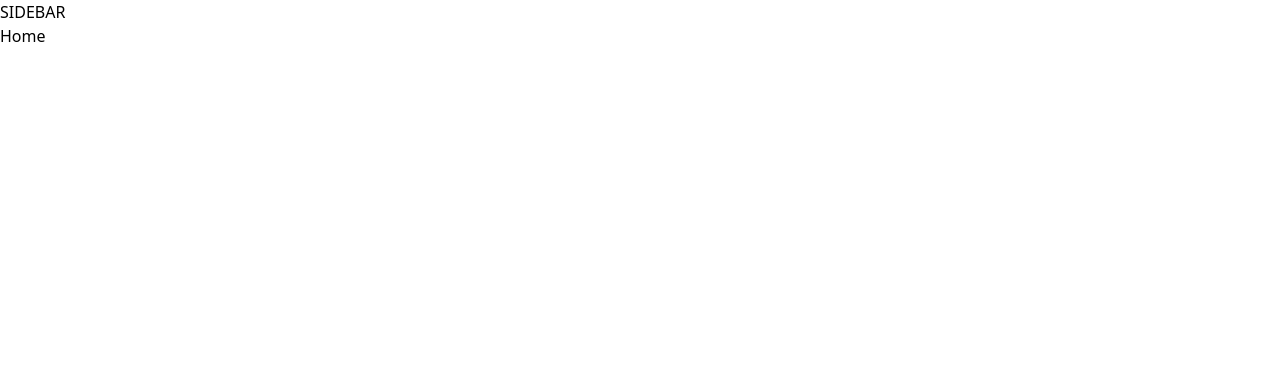
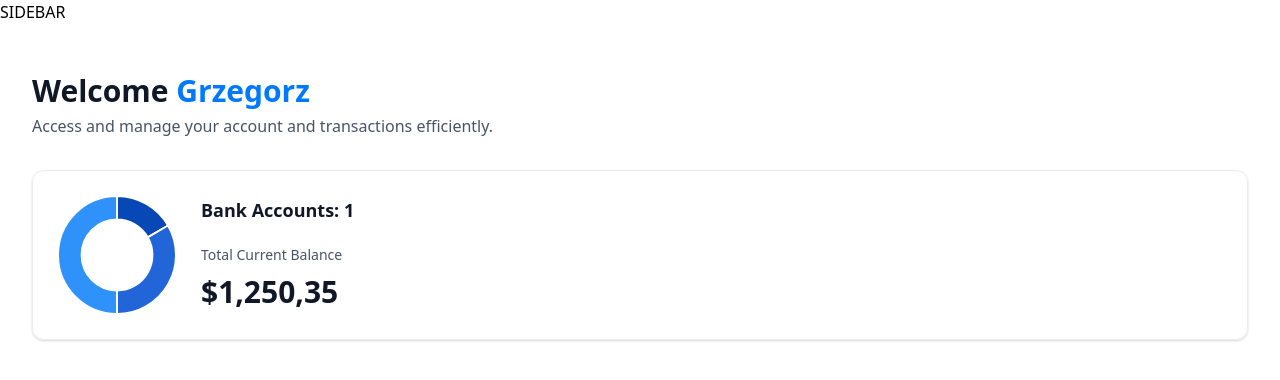
Before and after one commit to GrzegorzKopacki/banking_app, a Next.js app: page / in a window 1280 px wide. Shown: the top 380 px of the page. Built offline with nearby package versions, Linux system fonts and the light colour scheme.

Commit message:
created DoughnutChart component and import chartjs in project

```diff
--- a/app/(auth)/sign-in/page.tsx
+++ b/app/(auth)/sign-in/page.tsx
@@ -1,3 +1,5 @@
 export function SignIn() {
-	return <div>Home</div>;
+	return <div>SignIn</div>;
 }
+
+export default SignIn
--- a/app/(auth)/sign-up/page.tsx
+++ b/app/(auth)/sign-up/page.tsx
@@ -1,3 +1,5 @@
 export function SignUp() {
 	return <div>Home</div>;
 }
+
+export default SignUp;
--- a/app/(root)/page.tsx
+++ b/app/(root)/page.tsx
@@ -1,7 +1,27 @@
-import React from "react";
+import { HeaderBox } from "@/components/HeaderBox";
+import { TotalBalanceBox } from "@/components/TotalBalanceBox";
 
 export function Home() {
-	return <div>Home</div>;
+	const loggedIn = { firstName: "Grzegorz" };
+	return (
+		<section className="home">
+			<div className="home-content">
+				<header className="home-header">
+					<HeaderBox
+						type="greeting"
+						title="Welcome"
+						user={loggedIn?.firstName || "Guest"}
+						subtext="Access and manage your account and transactions efficiently. "
+					/>
+					<TotalBalanceBox
+						accounts={[]}
+						totalBanks={1}
+						totalCurrentBalance={1250.35}
+					/>
+				</header>
+			</div>
+		</section>
+	);
 }
 
 export default Home;
--- /dev/null
+++ b/components/AnimatedCounter.tsx
@@ -0,0 +1,11 @@
+"use client";
+
+import CountUp from "react-countup";
+
+export function AnimatedCounter({ amount }: { amount: number }) {
+	return (
+		<div className="w-full">
+			<CountUp end={amount} decimal="," prefix="$" decimals={2} />
+		</div>
+	);
+}
--- /dev/null
+++ b/components/DoughnutChart.tsx
@@ -0,0 +1,38 @@
+"use client";
+
+import { Chart as ChartJS, ArcElement, Tooltip, Legend } from "chart.js";
+import { Doughnut } from "react-chartjs-2";
+
+ChartJS.register(ArcElement, Tooltip, Legend);
+
+const DoughnutChart = ({ accounts }: DoughnutChartProps) => {
+	// const accountNames = accounts.map((a) => a.name);
+	// const balances = accounts.map((a) => a.currentBalance);
+
+	const data = {
+		datasets: [
+			{
+				label: "Banks",
+				data: [1250, 2500, 3750],
+				backgroundColor: ["#0747b6", "#2265d8", "#2f91fa"],
+			},
+		],
+		labels: ["Bank 1", "Bank 2", "Bank 3"],
+	};
+
+	return (
+		<Doughnut
+			data={data}
+			options={{
+				cutout: "60%",
+				plugins: {
+					legend: {
+						display: false,
+					},
+				},
+			}}
+		/>
+	);
+};
+
+export default DoughnutChart;
--- /dev/null
+++ b/components/HeaderBox.tsx
@@ -0,0 +1,18 @@
+export function HeaderBox({
+	type = "title",
+	title,
+	subtext,
+	user,
+}: HeaderBoxProps) {
+	return (
+		<div className="header-box">
+			<h1 className="header-box-title">
+				{title}
+				{type === "greeting" && (
+					<span className="text-bankGradient">&nbsp;{user}</span>
+				)}
+			</h1>
+			<p className="header-box-subtext">{subtext}</p>
+		</div>
+	);
+}
--- /dev/null
+++ b/components/TotalBalanceBox.tsx
@@ -0,0 +1,25 @@
+import { AnimatedCounter } from "./AnimatedCounter";
+import DoughnutChart from "./DoughnutChart";
+
+export function TotalBalanceBox({
+	accounts = [],
+	totalBanks,
+	totalCurrentBalance,
+}: TotlaBalanceBoxProps) {
+	return (
+		<section className="total-balance">
+			<div className="total-balance-chart">
+				<DoughnutChart accounts={accounts} />
+			</div>
+			<div className="flex flex-col gap-6">
+				<h2 className="header-2">Bank Accounts: {totalBanks}</h2>
+				<div className="flex flex-col gap-2">
+					<p className="total-balance-label">Total Current Balance</p>
+					<div className="total-balance-amount flex-center gap-2">
+						<AnimatedCounter amount={totalCurrentBalance} />
+					</div>
+				</div>
+			</div>
+		</section>
+	);
+}
--- a/package.json
+++ b/package.json
@@ -9,11 +9,15 @@
     "lint": "next lint"
   },
   "dependencies": {
+    "chart.js": "^4.4.3",
     "class-variance-authority": "^0.7.0",
     "clsx": "^2.1.1",
     "lucide-react": "^0.379.0",
     "next": "14.2.3",
+    "query-string": "^9.0.0",
     "react": "^18",
+    "react-chartjs-2": "^5.2.0",
+    "react-countup": "^6.5.3",
     "react-dom": "^18",
     "tailwind-merge": "^2.3.0",
     "tailwindcss-animate": "^1.0.7"
```
Also changed, not shown: 1 other file (tests, documents, lock files or other folders).
